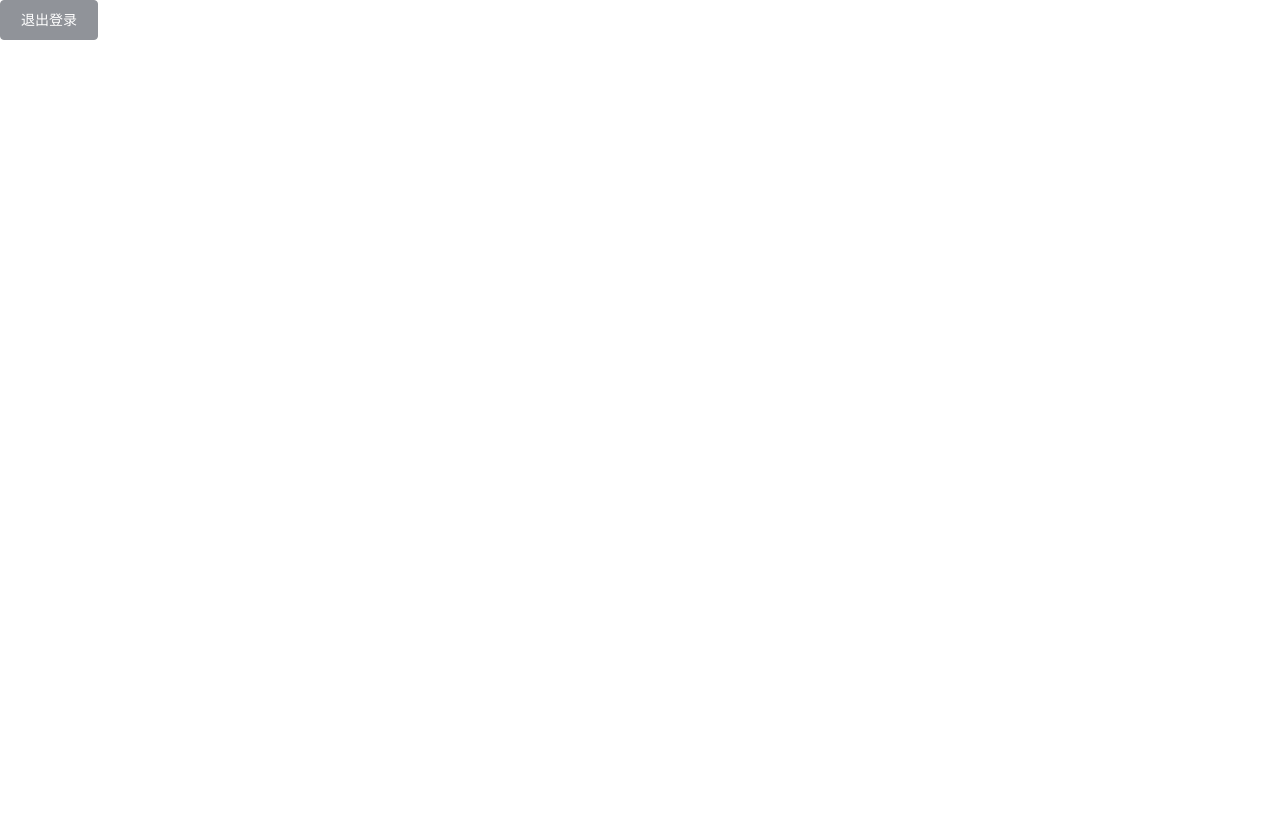
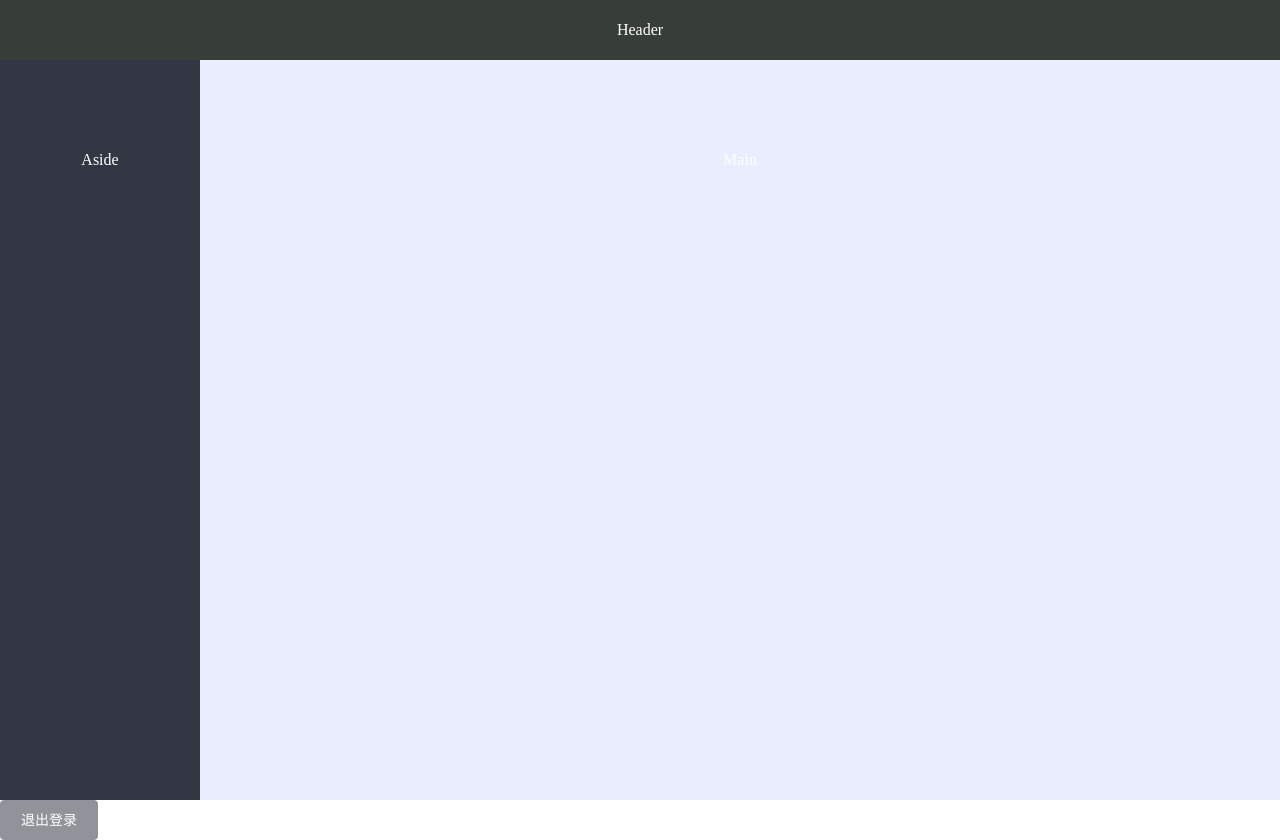
Before and after one commit to LING36/vue-shop, a Vue app: page /#/home in a window 1280 px wide. Before the commit the page ends 800 px from the top, so only its background shows below. Built offline with nearby package versions, Linux system fonts and the light colour scheme; sample sign-in values are in the browser's storage.

Commit message:
首页-整体布局

```diff
--- a/src/components/home.vue
+++ b/src/components/home.vue
@@ -1,6 +1,13 @@
 <template>
-  <div class="">
-      <el-button type="info" @click="logout">退出登录</el-button>
+  <div class="home-container">
+    <el-container>
+      <el-header>Header</el-header>
+      <el-container>
+        <el-aside width="200px">Aside</el-aside>
+        <el-main>Main</el-main>
+      </el-container>
+    </el-container>
+    <el-button type="info" @click="logout">退出登录</el-button>
   </div>
 </template>
 
@@ -27,4 +34,27 @@
 }
 </script>
 <style lang='less' scoped>
+.home-container, .el-container{
+  height: 100%;
+}
+.el-header{
+  background-color: #373d37;
+  color: #fff;
+  text-align: center;
+  line-height: 60px;
+}
+
+.el-aside {
+  background-color: #333744;
+  color: #fff;
+  text-align: center;
+  line-height: 200px;
+}
+
+.el-main {
+  background-color: #eaedfe;
+  color: #fff;
+  text-align: center;
+  line-height: 160px;
+}
 </style>
--- a/src/plugins/element.js
+++ b/src/plugins/element.js
@@ -1,8 +1,12 @@
 import Vue from 'vue'
-import { Button, Form, FormItem, Input, Message } from 'element-ui'
+import { Button, Form, FormItem, Input, Message, Container, Header, Aside, Main } from 'element-ui'
 
 Vue.use(Button)
 Vue.use(Form)
 Vue.use(FormItem)
 Vue.use(Input)
+Vue.use(Container)
+Vue.use(Header)
+Vue.use(Aside)
+Vue.use(Main)
 Vue.prototype.$message = Message
```
